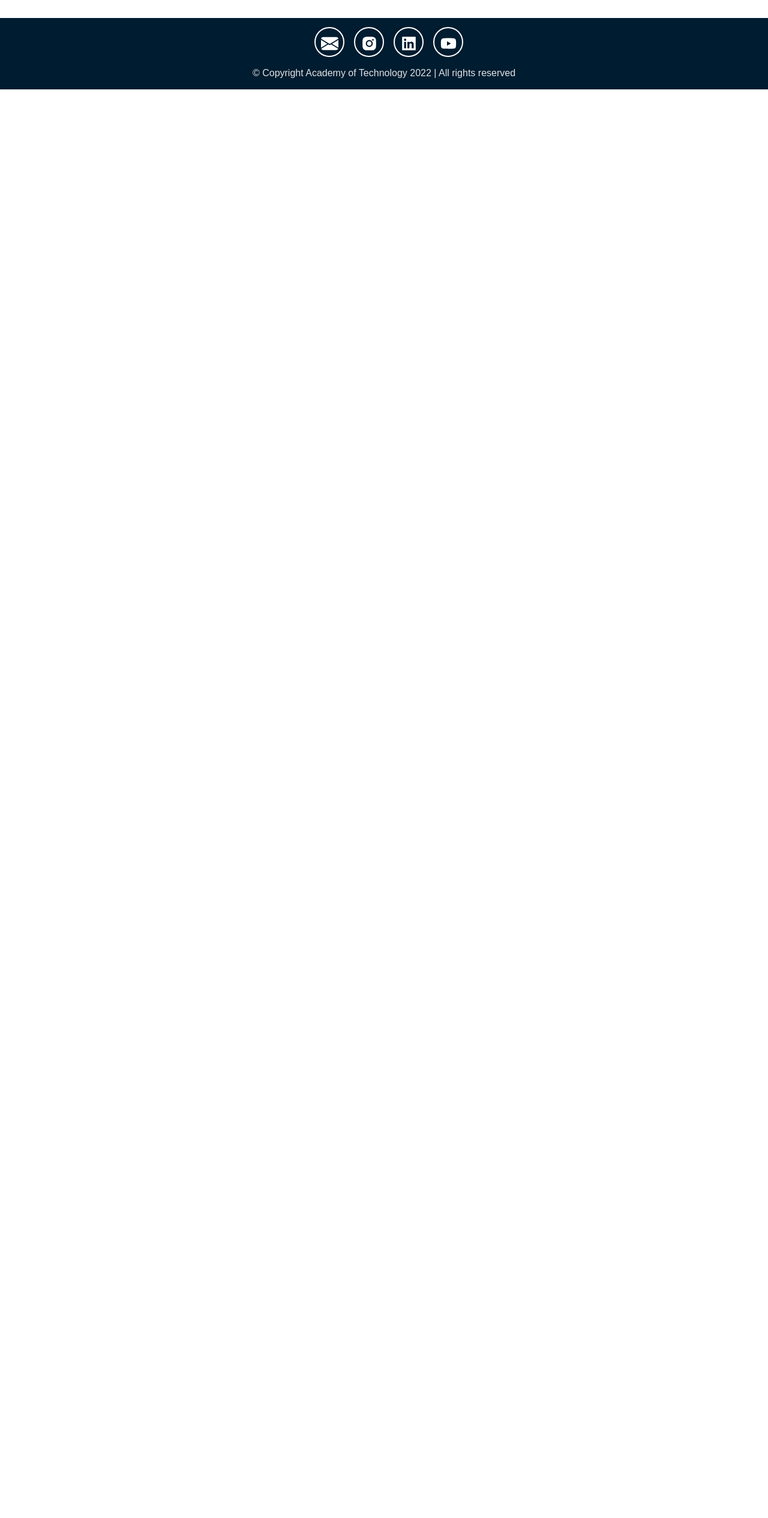
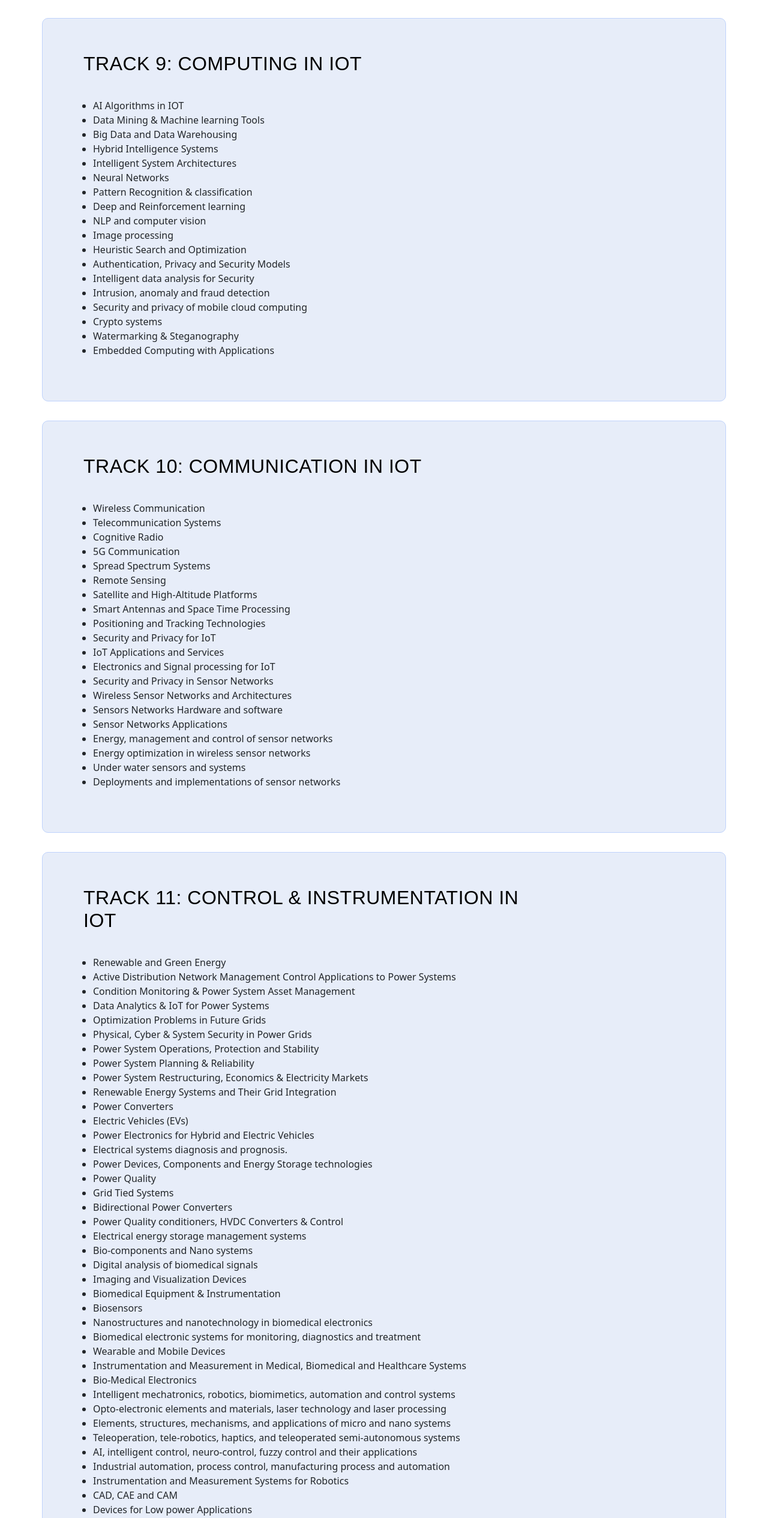
Before and after one commit to bimanTheCoderBoy/CCICS, a React (Create React App) app: page /scope in a window 1280 px wide. Shown: the part 4412-6942 px from the top of the page at 60% size. Before the commit the page ends 4561 px from the top, so only its background shows below. Built offline with nearby package versions, Linux system fonts and the light colour scheme.

Commit message:
10/03/23 v 01

```diff
--- a/src/component/Scope/Scope.js
+++ b/src/component/Scope/Scope.js
@@ -119,7 +119,7 @@ const Scope = () => {
             </ul>
           </div>
           <div className="col-3">
-      <img src="./img/track6.png" alt="" style={{marginLeft:"0rem"}}/>
+            <img src="./img/track6.png" alt="" style={{ marginLeft: "0rem" }} />
             <img src="./img/track7.png" alt="" />
           </div>
         </div>
@@ -198,6 +198,125 @@ const Scope = () => {
           </div>
         </div>
         {/* track 9 end */}
+
+        {/* track 10 */}
+        <div className="tracks row">
+          <div className="col-9">
+            <h1 className="FM1">TRACK 9: COMPUTING IN IOT</h1>
+            <ul>
+              <li>AI Algorithms in IOT </li>
+              <li>Data Mining & Machine learning Tools</li>
+              <li>Big Data and Data Warehousing</li>
+              <li> Hybrid Intelligence Systems </li>
+              <li>Intelligent System Architectures</li>
+              <li>Neural Networks</li>
+              <li>Pattern Recognition & classification</li>
+              <li>Deep and Reinforcement learning </li>
+
+              <li> NLP and computer vision</li>
+              <li> Image processing</li>
+              <li> Heuristic Search and Optimization</li>
+              <li>	Authentication, Privacy and Security Models</li>
+              <li> Intelligent data analysis for Security</li>
+              <li>	Intrusion, anomaly and fraud detection</li>
+              <li> Security and privacy of mobile cloud computing</li>
+              <li>	Crypto systems</li>
+              <li>	Watermarking & Steganography</li>
+              <li>	Embedded Computing with Applications</li>
+
+            </ul>
+          </div>
+          <div className="col-3">
+            <img src="./img/track11.png" alt="" />
+          </div>
+        </div>
+        {/* track 10 end */}
+        {/* track 11 */}
+        <div className="tracks row">
+          <div className="col-9">
+            <h1 className="FM1">TRACK 10: COMMUNICATION IN IOT</h1>
+            <ul>
+              <li>	Wireless Communication</li>
+              <li>	Telecommunication Systems</li>
+              <li>	Cognitive Radio</li>
+              <li>	5G Communication</li>
+              <li>	Spread Spectrum Systems</li>
+              <li>	Remote Sensing</li>
+              <li>	Satellite and High-Altitude Platforms</li>
+              <li>	Smart Antennas and Space Time Processing</li>
+              <li>	Positioning and Tracking Technologies</li>
+              <li>	Security and Privacy for IoT</li>
+              <li>IoT Applications and Services</li>
+              <li>	Electronics and Signal processing for IoT</li>
+              <li>	Security and Privacy in Sensor Networks</li>
+              <li>	Wireless Sensor Networks and Architectures</li>
+              <li>	Sensors Networks Hardware and software</li>
+              <li>	Sensor Networks Applications</li>
+              <li>	Energy, management and control of sensor networks</li>
+              <li>	Energy optimization in wireless sensor networks</li>
+              <li>	Under water sensors and systems</li>
+              <li>Deployments and implementations of sensor networks</li>
+
+            </ul>
+          </div>
+          <div className="col-3">
+            <img src="./img/track11.png" alt="" />
+          </div>
+        </div>
+        {/* track 11 end */}
+        {/* track 12 */}
+        <div className="tracks row">
+          <div className="col-9">
+            <h1 className="FM1">TRACK 11: CONTROL & INSTRUMENTATION IN IOT</h1>
+            <ul>
+            <li>Renewable and Green Energy</li>
+            <li>Active Distribution Network Management Control Applications to Power Systems</li>
+            <li>Condition Monitoring & Power System Asset Management</li>
+            <li>Data Analytics & IoT for Power Systems</li>
+            <li>Optimization Problems in Future Grids</li>
+            <li>Physical, Cyber & System Security in Power Grids</li>
+            <li>Power System Operations, Protection and Stability</li>
+            <li>Power System Planning & Reliability</li>
+            <li>Power System Restructuring, Economics & Electricity Markets</li>
+            <li>Renewable Energy Systems and Their Grid Integration</li>
+            <li>Power Converters</li>
+            <li>Electric Vehicles (EVs)</li>
+            <li>Power Electronics for Hybrid and Electric Vehicles</li>
+            <li>Electrical systems diagnosis and prognosis.</li>
+            <li>Power Devices, Components and Energy Storage technologies</li>
+            <li>Power Quality</li>
+            <li>Grid Tied Systems</li>
+            <li>Bidirectional Power Converters</li>
+            <li>Power Quality conditioners, HVDC Converters & Control</li>
+            <li>Electrical energy storage management systems</li>
+            <li>Bio-components and Nano systems</li>
+            <li>Digital analysis of biomedical signals</li>
+            <li>Imaging and Visualization Devices</li>
+            <li>Biomedical Equipment & Instrumentation</li>
+            <li>Biosensors</li>
+            <li>Nanostructures and nanotechnology in biomedical electronics</li>
+            <li>Biomedical electronic systems for monitoring, diagnostics and treatment</li>
+            <li>Wearable and Mobile Devices</li>
+            <li>Instrumentation and Measurement in Medical, Biomedical and Healthcare Systems</li>
+            <li>Bio-Medical Electronics</li>
+            <li>Intelligent mechatronics, robotics, biomimetics, automation and control systems</li>
+            <li>Opto-electronic elements and materials, laser technology and laser processing</li>
+            <li>Elements, structures, mechanisms, and applications of micro and nano systems</li>
+            <li>Teleoperation, tele-robotics, haptics, and teleoperated semi-autonomous systems</li>
+            <li>	AI, intelligent control, neuro-control, fuzzy control and their applications</li>
+            <li>Industrial automation, process control, manufacturing process and automation</li>
+            <li>Instrumentation and Measurement Systems for Robotics</li>
+            <li>CAD, CAE and CAM</li>
+            <li>Devices for Low power Applications</li>
+            <li>Sensors and Transducers</li>
+            <li>Sensor circuits and sensor devices</li>
+            </ul>
+          </div>
+          <div className="col-3">
+            <img src="./img/track11.png" alt="" />
+          </div>
+        </div>
+        {/* track 12 end */}
       </div>
     </div>
   )
--- a/src/component/Speaker/Data.js
+++ b/src/component/Speaker/Data.js
@@ -3,33 +3,41 @@ const Data=[
         personalLink:"#1",
         name:"Prof. M. J. Deen",
         designation:"Mcmaster University, Canada",
-        topic:"Lorem ipsum dolor sit amet consectetur adipisicing elit.",
-        details:"Lorem ipsum dolor sit amet consectetur adipisicing elit. At iure maiores explicabo laudantium eum amet in recusandae doloremque aliquid corporis veritatis voluptatem omnis rem commodi suscipit aut ut dicta .",
+        topic:"to be updated...",
+        details:"to be updated...",
         profileImg: "/img/MJDeen.jpg"
     },
     {
         personalLink:"#2",
         name:"Prof. BMA Rahman",
-        topic:"Lorem ipsum dolor sit amet consectetur adipisicing elit.",
-        details:"Lorem ipsum dolor sit amet consectetur adipisicing elit. At iure maiores explicabo laudantium eum amet in recusandae doloremque aliquid corporis veritatis voluptatem omnis rem commodi suscipit aut ut dicta .",
+        topic:"to be updated...",
+        details:"to be updated...",
         designation:"City, University of London, UK",
         profileImg: "/img/BMARaman.jpg"
     },
     {
         personalLink:"#3",
         name:"Prof. Rob Roy",
-        topic:"Lorem ipsum dolor sit amet consectetur adipisicing elit.",
-        details:"Lorem ipsum dolor sit amet consectetur adipisicing elit. At iure maiores explicabo laudantium eum amet in recusandae doloremque aliquid corporis veritatis voluptatem omnis rem commodi suscipit aut ut dicta .",
+        topic:"to be updated...",
+        details:"to be updated...",
         designation:"Executive Vice President, TEOCO, Fairfax, Virginia, USA",
         profileImg: "/img/RobRoy.jpg"
     },
     {
         personalLink:"#4",
         name:"Prof. Ajay Kr Ray",
-        topic:"Lorem ipsum dolor sit amet consectetur adipisicing elit.",
-        details:"Lorem ipsum dolor sit amet consectetur adipisicing elit. At iure maiores explicabo laudantium eum amet in recusandae doloremque aliquid corporis veritatis voluptatem omnis rem commodi suscipit aut ut dicta .",
+        topic:"to be updated...",
+        details:"to be updated...",
         designation:"ExProfessor of IIT Kharagpur and Ex-Director of IIEST Shibpur Padma Shri Awardee",
         profileImg: "/img/AjaiKRRay.jpg"
+    },
+    {
+        personalLink:"#5",
+        name:"Prof. Nilanjan Dey",
+        topic:"to be updated...",
+        details:"to be updated...",
+        designation:"",
+        profileImg: ""
     }
 ]
 export default Data;
--- a/src/component/home/Home.js
+++ b/src/component/home/Home.js
@@ -36,7 +36,7 @@ const Slider = () => {
           <h1>
             Intelligent Computing, Communication & Control 2023 [ ICIC3 ]
           </h1>
-          <h2 style={{fontWeight: 'normal',display:"inline"}}>based on  </h2>
+          <h2 style={{fontWeight: 'normal',display:"inline"}}>based on  Conference Theme</h2>
           <h1 style={{display:"inline"}}>
             INTELLIGENT INTERNET OF THINGS <br/>
           </h1>
```
Lines whose indentation alone changed are shown as unchanged.
